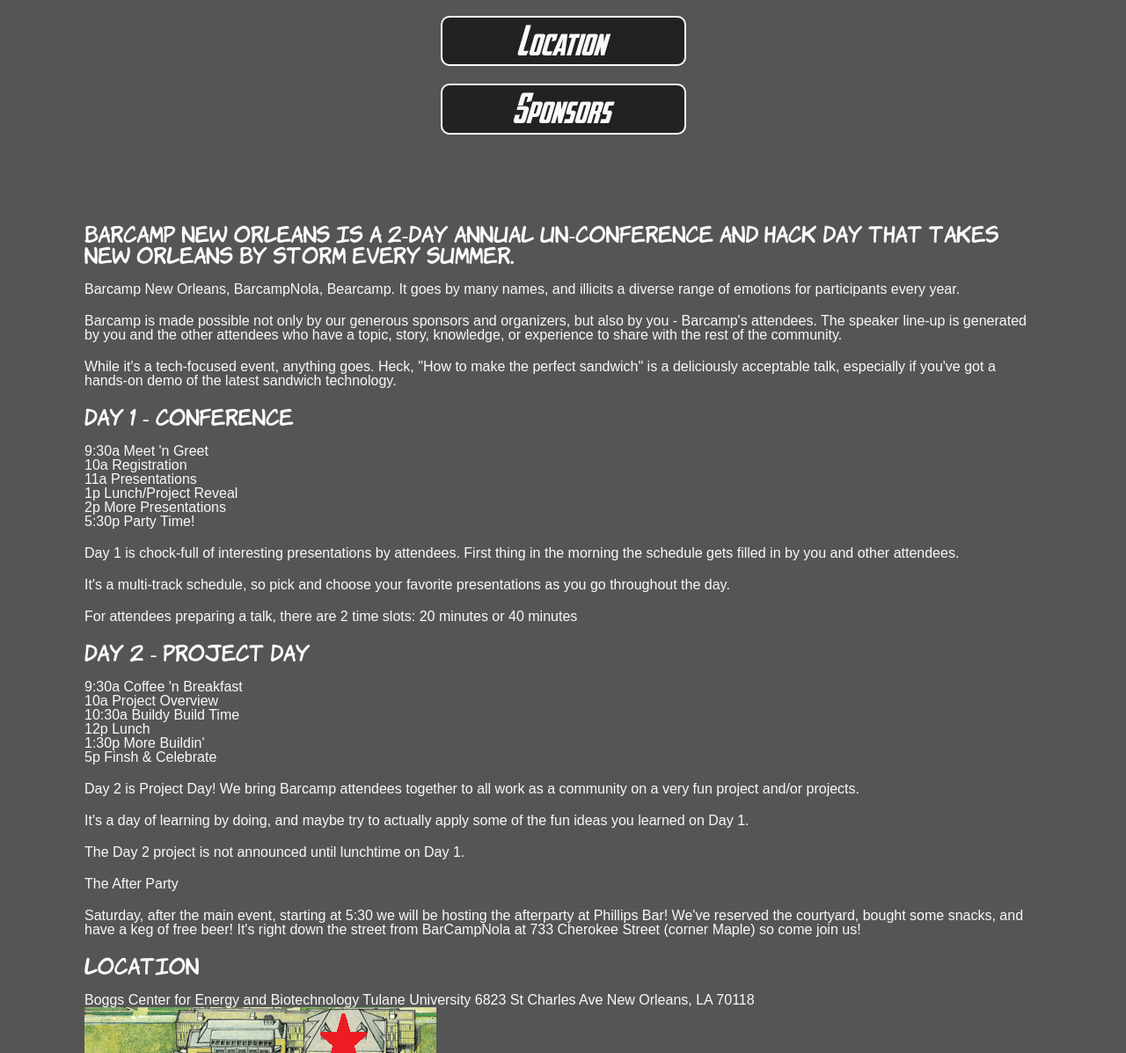
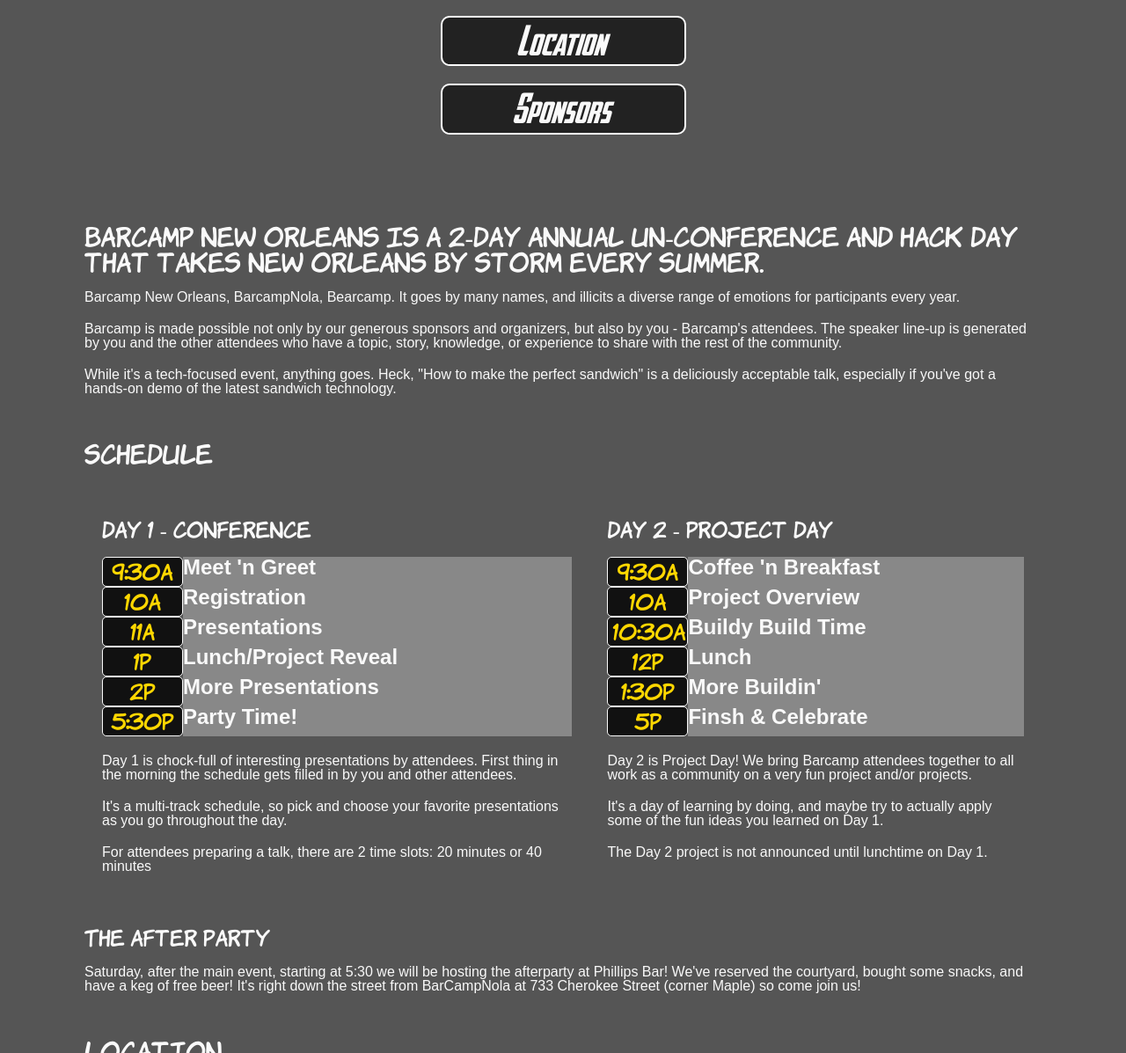
Before and after one commit to barcampnola/2015, a Jekyll site: the page built from index.html, in a window 1280 px wide, cut to the strip 881-2078 px from the top of the page. Shown: the whole strip at 88% size. Built offline with Jekyll 4.4.1, drawn with Linux system fonts in a browser that asks for light colours; some web fonts are replaced.

Commit message:
layout for schedule

```diff
--- a/_includes/schedule.html
+++ b/_includes/schedule.html
@@ -1,6 +1,8 @@
 <section id="schedule">
+    <h2>Schedule</h2>
+    <div class="days">
         <div class="day-one">
-        <h2>Day 1 - Conference</h2>
+            <h3>Day 1 - Conference</h3>
             <ul>
                 <li>
                     <span class="time">9:30a</span>
@@ -38,7 +40,7 @@
             </p>
         </div>
         <div class="day-two">
-        <h2>Day 2 - Project Day</h2>
+            <h3>Day 2 - Project Day</h3>
             <ul>
                 <li>
                     <span class="time">9:30a</span>
@@ -75,6 +77,7 @@
                 The Day 2 project is not announced until lunchtime on Day 1.
             </p>
         </div>
+    </div>
     <div class="after-party">
         <h3>The After Party</h3>
         <p>
--- a/_sass/_schedule.scss
+++ b/_sass/_schedule.scss
@@ -1,3 +1,42 @@
 #schedule {
 
+    .days {
+        display: flex;
+        flex-direction: row;
+
+        .day-one, .day-two {
+            flex-grow: 1;
+            margin: 20px;
+        }
+
+        li {
+            display: flex;
+
+            .time, .event {
+                display: block;
+                vertical-align: middle;
+                font-size: 1.5em;
+            }
+
+            .time {
+                font-family: Komika;
+                color: gold;
+                background-color: #111;
+                border-radius: 5px;
+                width: 80px;
+                padding: 3px 5px 5px;
+                border: 1px solid #f9f9f9;
+                text-align: center;
+            }
+
+            .event {
+                font-weight: bold;
+                background: rgba(255, 255, 255, .3);
+                flex-grow: 1;
+            }
+        }
+
+
+    }
+
 }
--- a/css/main.scss
+++ b/css/main.scss
@@ -42,14 +42,29 @@ a, a:visited {
     text-decoration: none;
 }
 
+h2, h3 {
+    font-family: Komika;
+    margin: 20px 0px;
+}
+
 h2 {
-    font-family: Komika;
+    font-size: 1.8em;
+}
+
+h3 {
     font-size: 1.5em;
-    margin: 20px 0px;
 }
 
 p {
     margin: 20px 0px;
+}
+
+section {
+    margin-top: 50px;
+
+    &:first-of-type {
+        margin-top: 0px;
+    }
 }
 
 // Import partials from `sass_dir` (defaults to `_sass`)
```
Lines whose indentation alone changed are shown as unchanged.
